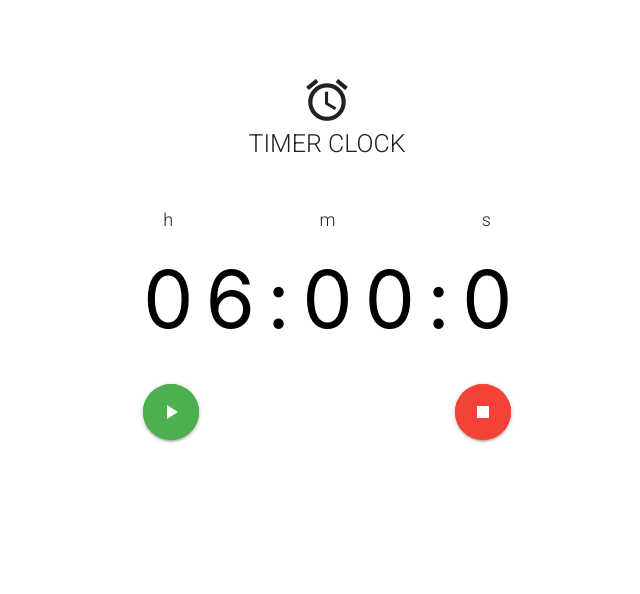
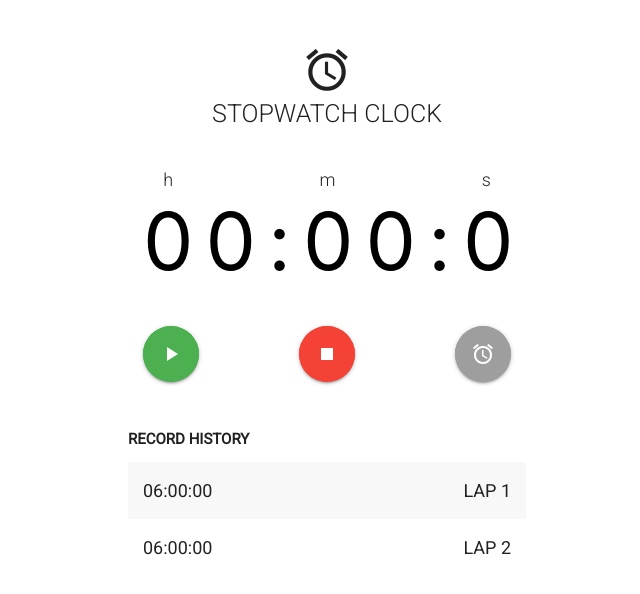
Before and after one commit to masudncse/blog-html-layout-3, a plain HTML site: page index.html in a window 1280 px wide. Shown: the whole page, without its empty margins (313-953 px from the left). Drawn offline with Linux system fonts and the light colour scheme.

Commit message:
final commit

```diff
--- a/index.html
+++ b/index.html
@@ -30,17 +30,17 @@
   </head>
 
   <body>
-    <div class="container" style="margin-top: 50px;">
+    <div class="container" style="margin-top: 20px;">
       <div class="row">
         <div class="col s6 offset-s3" style="padding: 25px;">
           <table class="striped">
             <caption
-              style="font-size: 25px; margin-bottom: 10px; text-transform: uppercase;"
+              style="font-size: 25px; margin-bottom: 10px; text-transform: uppercase; margin-bottom: 0;"
             >
               <i class="material-icons" style="display: block; font-size: 50px;"
                 >access_alarm</i
               >
-              Timer Clock
+              Stopwatch Clock
             </caption>
             <tbody>
               <tr style="background-color: white;">
@@ -48,11 +48,11 @@
                   <p
                     style="text-align: center;
                   word-spacing: 142px;
-                  font-size: 18px;"
+                  font-size: 18px; margin-bottom: 0;"
                   >
                     h m s
                   </p>
-                  <input type="text" value="06:00:00" />
+                  <input type="text" value="00:00:00" />
                 </td>
               </tr>
               <tr
@@ -68,6 +68,36 @@
                     ><i class="material-icons">stop</i></a
                   >
                 </td>
+                <td class="center">
+                  <a href="#" class="btn-floating btn-large btn pulse grey"
+                    ><i class="material-icons">alarm</i></a
+                  >
+                </td>
+              </tr>
+            </tbody>
+          </table>
+
+          <table class="striped" style="margin-top: 25px;">
+            <caption
+              style="
+              font-weight: bold;
+              text-align: left;
+              margin-bottom: 5px;
+              height: 35px;
+              line-height: 35px;"
+            >
+              RECORD HISTORY
+            </caption>
+            <tbody>
+              <tr>
+                <td style="font-weight: 500; font-size: 18px;">
+                  06:00:00 <span style="float: right;">LAP 1</span>
+                </td>
+              </tr>
+              <tr>
+                <td style="font-weight: 500; font-size: 18px;">
+                  06:00:00 <span style="float: right;">LAP 2</span>
+                </td>
               </tr>
             </tbody>
           </table>
```
Also changed, not shown: screenshot/1.png, 1 other file.
